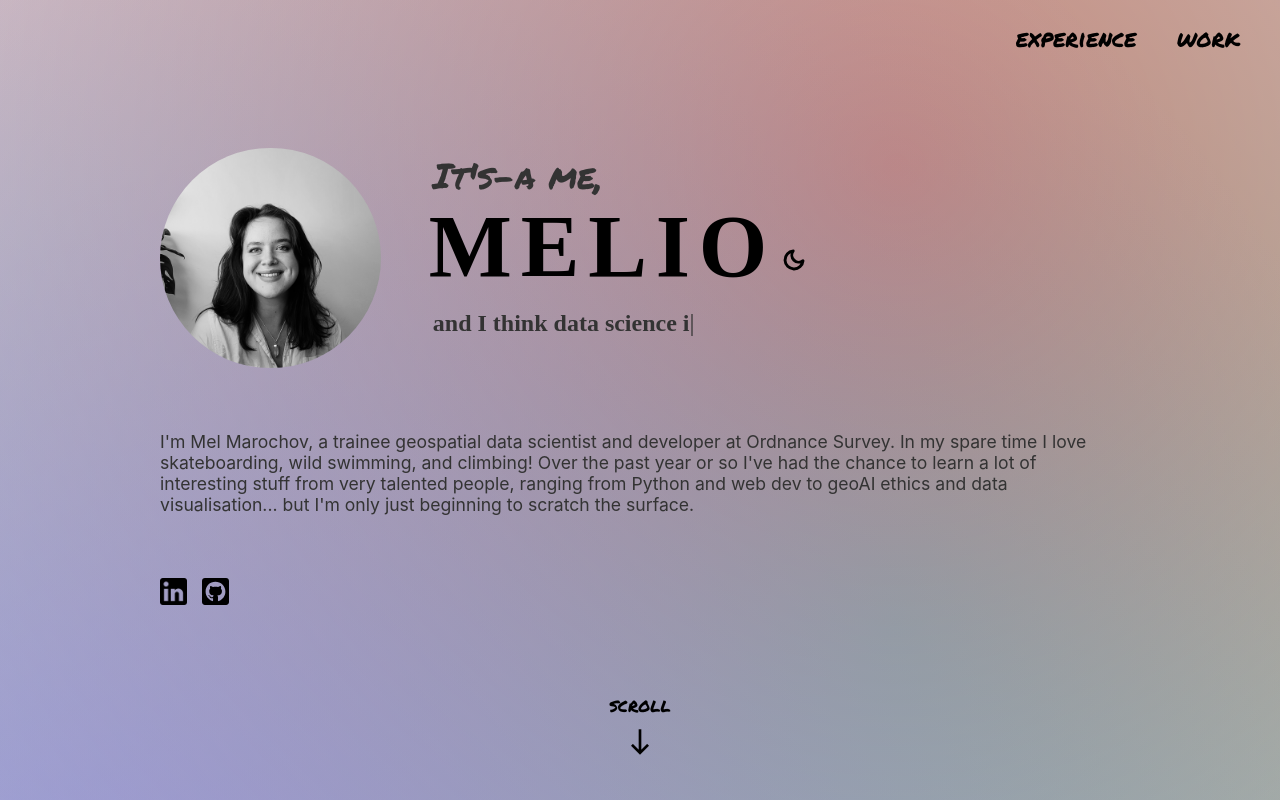
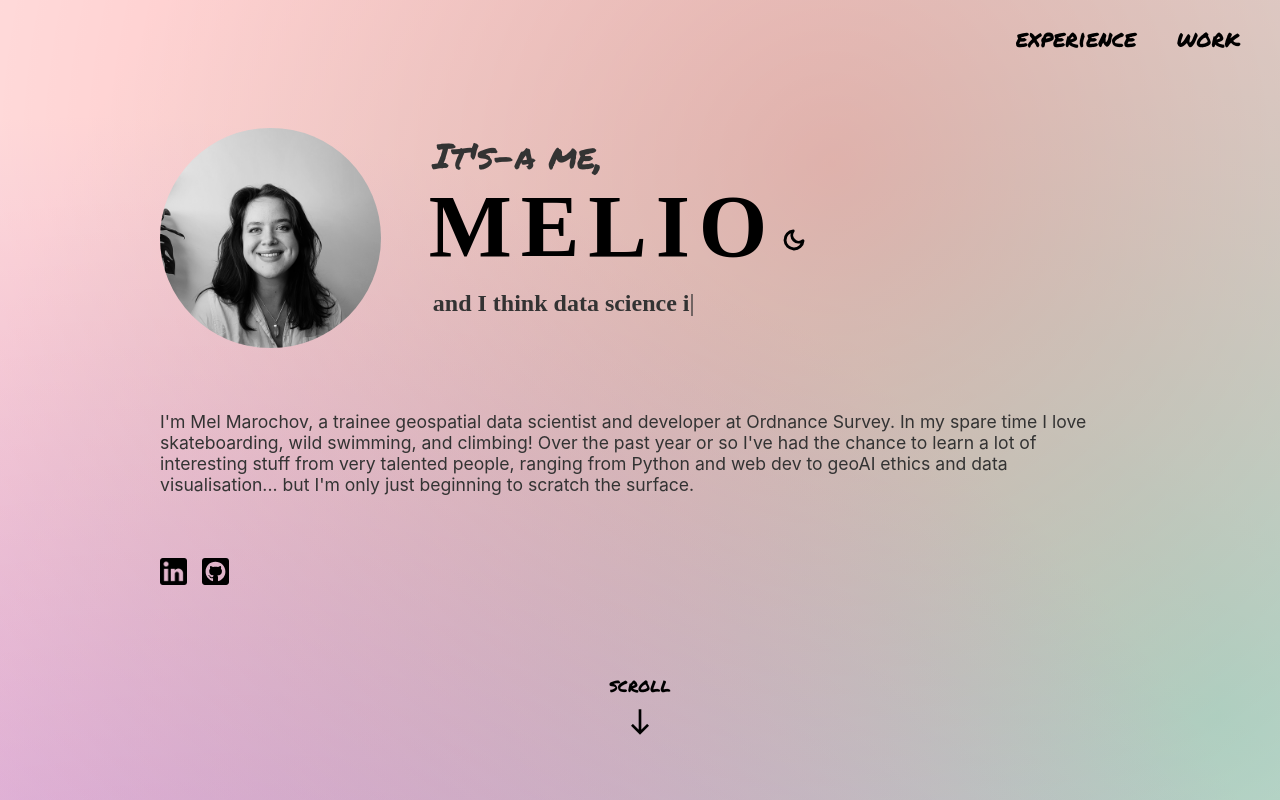
Before and after one commit to MMarochov/website, a Svelte app: page / in a window 1280 px wide. Shown: the top 800 px of the page. Built offline with nearby package versions, Linux system fonts and the light colour scheme; a web font is replaced by a local one.

Commit message:
fix dark mode

```diff
--- a/public/global.css
+++ b/public/global.css
@@ -8,7 +8,6 @@ body {
 body {
   color: #333;
   margin: 0;
-  padding: 8px;
   box-sizing: border-box;
   font-family: -apple-system, BlinkMacSystemFont, "Segoe UI", Roboto,
     Oxygen-Sans, Ubuntu, Cantarell, "Helvetica Neue", sans-serif;
@@ -58,10 +57,10 @@ button {
 button:disabled {
   color: #999;
 }
-
+/*
 button:not(:disabled):active {
   background-color: #ddd;
-}
+} */
 
 button:focus {
   border-color: #666;
--- a/src/App.svelte
+++ b/src/App.svelte
@@ -57,7 +57,8 @@
   ];
 </script>
 
-<main>
+<main class={$darkMode ? "dark-mode" : ""}>
+  <article class="container">
     <NavBar />
     <section id="landing-page">
       <Name>
@@ -67,11 +68,11 @@
       </Name>
       <About>
         I'm Mel Marochov, a trainee geospatial data scientist and developer at
-      Ordnance Survey. In my spare time I love skateboarding, wild swimming, and
-      climbing! Over the past year or so I've had the chance to learn a lot of
-      interesting stuff from very talented people, ranging from Python and web
-      dev to geoAI ethics and data visualisation... but I'm only just beginning
-      to scratch the surface.
+        Ordnance Survey. In my spare time I love skateboarding, wild swimming,
+        and climbing! Over the past year or so I've had the chance to learn a
+        lot of interesting stuff from very talented people, ranging from Python
+        and web dev to geoAI ethics and data visualisation... but I'm only just
+        beginning to scratch the surface.
         <!--  At work I've been learning stuff from really talented people,
         from a wee bit of Python to a fair amount of web dev... but mainly just an
         outrageous number of keyboard shortcuts. -->
@@ -97,9 +98,14 @@
     <section id="work">
       <Work />
     </section>
+  </article>
 </main>
 
 <style>
+  :global(main.dark-mode) {
+    background-color: #225782;
+    color: #d7e3f5;
+  }
   #landing-page {
     height: 100vh;
     display: flex;
@@ -109,59 +115,51 @@
   }
 
   #experience {
-    padding-top: 10%;
     display: flex;
     flex-direction: column;
     align-items: center;
   }
 
-  #work {
-    padding-top: 10%;
+  #work,
+  #experience {
+    padding: 5% 0 5%;
   }
-  :global(body) {
-    padding: 20px;
-  }
+
   :global(body),
   :global(html) {
     margin: 0;
-    height: fit-content;
   }
 
-  :global(html) {
+  :global(main) {
     background: radial-gradient(
-        circle at 6.7% 50%,
-        rgba(149, 116, 252, 0.5),
-        rgba(0, 0, 255, 0) 90.71%
+        circle at 65% 8%,
+        rgba(255, 0, 0, 0.3),
+        rgba(255, 0, 0, 0) 80.71%
       ),
       radial-gradient(
-        circle at 70% 8%,
-        rgba(255, 0, 0, 0.45),
-        rgba(255, 0, 0, 0) 90.71%
+        circle at 6.7% 70%,
+        rgba(149, 116, 252, 0.6),
+        rgba(0, 0, 255, 0) 70.71%
       ),
 
       radial-gradient(
-        circle at 70% 30%,
-        rgb(92, 249, 220),
-        rgba(0, 255, 0, 0) 90.71%
+        circle at 95% 35%,
+        rgba(116, 252, 227, 0.7),
+        rgba(0, 255, 0, 0) 70.71%
       ),
       radial-gradient(
-        circle at 60% 100%,
-        rgba(255, 0, 110, 0.45),
-        rgba(255, 0, 0, 0) 90.71%
-      ),
-      radial-gradient(
-        circle at 5% 80%,
-        rgb(92, 249, 220),
-        rgba(0, 255, 0, 0) 90.71%
+        circle at 17% 100%,
+        rgba(255, 0, 0, 0.25),
+        rgba(255, 0, 0, 0) 80.71%
       ),
       white;
   }
 
-  main {
+  .container {
     text-align: center;
     width: 100%;
+    margin: 0 auto;
     max-width: 960px;
-    margin: 0 auto;
   }
   @media only screen and (max-width: 1050px) {
     #landing-page {
--- a/src/components/Name.svelte
+++ b/src/components/Name.svelte
@@ -97,7 +97,6 @@
     letter-spacing: 0.1em;
     font-weight: bold;
     margin: 0px;
-    font-size: 6.2rem;
     color: #fff;
     animation: pulsate 0.11s ease-in-out infinite alternate;
   }
--- a/src/components/ScrollArrow.svelte
+++ b/src/components/ScrollArrow.svelte
@@ -25,6 +25,10 @@
     margin-bottom: 5px;
     color: black;
     text-decoration: none;
+  }
+
+  :global(main.dark-mode) p {
+    color: #d7e3f5;
   }
 
   a {
--- a/src/components/SocialButton.svelte
+++ b/src/components/SocialButton.svelte
@@ -9,7 +9,7 @@
   let light = "_lightmode.svg";
 </script>
 
-<a {href} target="_blank"
+<a {href} target="_blank" rel="noreferrer"
   >{#if $darkMode}<img src="{src}{dark}" {alt} />{:else}<img
       src="{src}{light}"
       {alt}
--- a/src/components/Timeline.svelte
+++ b/src/components/Timeline.svelte
@@ -118,6 +118,14 @@
     box-shadow: 1px 1px 6px #0000003a, -1px -1px 6px #0000001f;
   }
 
+  :global(main.dark-mode) #timeline-entry:before {
+    background: #d7e3f5;
+	}
+
+  :global(main.dark-mode) #timeline-entry:after {
+    background: #d7e3f5;
+	}
+
   @media only screen and (max-width: 1050px) {
     #timeline {
       max-width: 80%;
```
Also changed, not shown: public/index.html (line endings or trailing spaces). Lines whose indentation alone changed are shown as unchanged.
